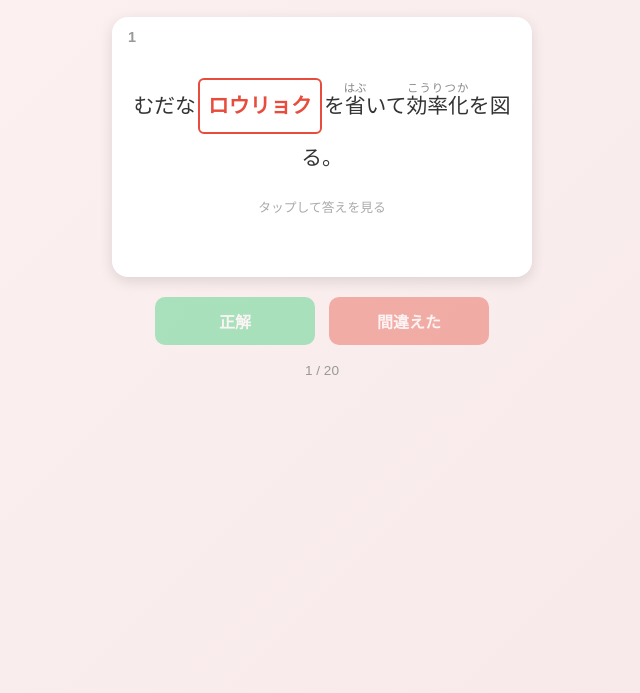
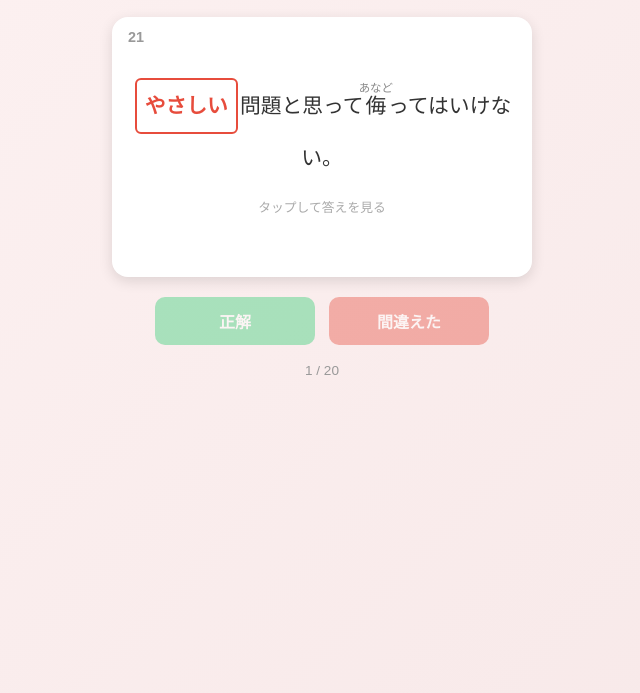
Before and after one commit to reality1317-alt/kanji-flashcards-, a plain HTML site: page index.html in a window 1280 px wide. Shown: the part 107-800 px from the top of the page, without its empty margins (318-958 px from the left). Drawn offline with Linux system fonts and the light colour scheme.

Commit message:
Add files via upload

```diff
--- a/index.html
+++ b/index.html
@@ -2,7 +2,7 @@
 <html lang="ja">
 <head>
 <meta charset="UTF-8">
-<title>総合復習問題 第10回 (1-20)</title>
+<title>総合復習問題 第10回 (21-40)</title>
 <style>
   * { box-sizing: border-box; }
   body {
@@ -207,7 +207,7 @@
 </head>
 <body>
 
-<h1>総合復習問題 第10回（1〜20）</h1>
+<h1>総合復習問題 第10回（21〜40）</h1>
 <div class="progress" id="progress"></div>
 
 <div id="app"></div>
@@ -215,207 +215,206 @@
 <script>
 const questions = [
  {
-  "num": 1,
-  "before": "むだな",
-  "target": "ロウリョク",
-  "after": "を<ruby>省<rt>はぶ</rt></ruby>いて<ruby>効率化<rt>こうりつか</rt></ruby>を図る。",
-  "beforeRuby": "むだな",
-  "afterRuby": "を<ruby>省<rt>はぶ</rt></ruby>いて<ruby>効率化<rt>こうりつか</rt></ruby>を図る。",
-  "kanji": "労力",
-  "reading": "ろうりょく"
+  "num": 21,
+  "before": "",
+  "target": "やさしい",
+  "after": "問題と思って<ruby>侮<rt>あなど</rt></ruby>ってはいけない。",
+  "beforeRuby": "",
+  "afterRuby": "問題と思って<ruby>侮<rt>あなど</rt></ruby>ってはいけない。",
+  "kanji": "易しい",
+  "reading": "やさしい"
  },
  {
-  "num": 2,
-  "before": "ほんのりと",
-  "target": "さくらいろ",
-  "after": "に<ruby>染<rt>そ</rt></ruby>まった<ruby>頬<rt>ほお</rt></ruby>。",
-  "beforeRuby": "ほんのりと",
-  "afterRuby": "に<ruby>染<rt>そ</rt></ruby>まった<ruby>頬<rt>ほお</rt></ruby>。",
-  "kanji": "桜色",
-  "reading": "さくらいろ"
+  "num": 22,
+  "before": "<ruby>誰<rt>だれ</rt></ruby>もその<ruby>怪<rt>あや</rt></ruby>しげな",
+  "target": "エキタイ",
+  "after": "に手を<ruby>触<rt>ふ</rt></ruby>れようとはしなかった。",
+  "beforeRuby": "<ruby>誰<rt>だれ</rt></ruby>もその<ruby>怪<rt>あや</rt></ruby>しげな",
+  "afterRuby": "に手を<ruby>触<rt>ふ</rt></ruby>れようとはしなかった。",
+  "kanji": "液体",
+  "reading": "えきたい"
  },
  {
-  "num": 3,
-  "before": "まるで",
-  "target": "ガンチュウ",
-  "after": "にないかのように<ruby>無視<rt>むし</rt></ruby>された。",
-  "beforeRuby": "まるで",
-  "afterRuby": "にないかのように<ruby>無視<rt>むし</rt></ruby>された。",
-  "kanji": "眼中",
-  "reading": "がんちゅう"
+  "num": 23,
+  "before": "一度",
+  "target": "シュウカン",
+  "after": "化したことを元に<ruby>戻<rt>もど</rt></ruby>すのは<ruby>難<rt>むずか</rt></ruby>しい。",
+  "beforeRuby": "一度",
+  "afterRuby": "化したことを元に<ruby>戻<rt>もど</rt></ruby>すのは<ruby>難<rt>むずか</rt></ruby>しい。",
+  "kanji": "習慣",
+  "reading": "しゅうかん"
  },
  {
-  "num": 4,
-  "before": "<ruby>彼<rt>かれ</rt></ruby>のなしとげた<ruby>偉業<rt>いぎょう</rt></ruby>は",
-  "target": "エイキュウ",
-  "after": "に<ruby>語<rt>かた</rt></ruby>り<ruby>継<rt>つ</rt></ruby>がれるだろう。",
-  "beforeRuby": "<ruby>彼<rt>かれ</rt></ruby>のなしとげた<ruby>偉業<rt>いぎょう</rt></ruby>は",
-  "afterRuby": "に<ruby>語<rt>かた</rt></ruby>り<ruby>継<rt>つ</rt></ruby>がれるだろう。",
-  "kanji": "永久",
-  "reading": "えいきゅう"
+  "num": 24,
+  "before": "<ruby>亡命<rt>ぼうめい</rt></ruby>中の<ruby>元大統領<rt>もとだいとうりょう</rt></ruby>に、国家に対する",
+  "target": "ハンギャク",
+  "after": "の<ruby>罪<rt>つみ</rt></ruby>で有罪が<ruby>宣告<rt>せんこく</rt></ruby>された。",
+  "beforeRuby": "<ruby>亡命<rt>ぼうめい</rt></ruby>中の<ruby>元大統領<rt>もとだいとうりょう</rt></ruby>に、国家に対する",
+  "afterRuby": "の<ruby>罪<rt>つみ</rt></ruby>で有罪が<ruby>宣告<rt>せんこく</rt></ruby>された。",
+  "kanji": "反逆",
+  "reading": "はんぎゃく"
  },
  {
-  "num": 5,
-  "before": "<ruby>気象<rt>きしょう</rt></ruby> ",
-  "target": "エイセイ",
-  "after": "からの<ruby>情報<rt>じょうほう</rt></ruby>をもとに、明日の天気を<ruby>予測<rt>よそく</rt></ruby>する。",
-  "beforeRuby": "<ruby>気象<rt>きしょう</rt></ruby> ",
-  "afterRuby": "からの<ruby>情報<rt>じょうほう</rt></ruby>をもとに、明日の天気を<ruby>予測<rt>よそく</rt></ruby>する。",
-  "kanji": "衛星",
-  "reading": "えいせい"
+  "num": 25,
+  "before": "<ruby>宮殿<rt>きゅうでん</rt></ruby>の門前には、いつも同じ<ruby>服装<rt>ふくそう</rt></ruby>の",
+  "target": "エイヘイ",
+  "after": "が立っている。",
+  "beforeRuby": "<ruby>宮殿<rt>きゅうでん</rt></ruby>の門前には、いつも同じ<ruby>服装<rt>ふくそう</rt></ruby>の",
+  "afterRuby": "が立っている。",
+  "kanji": "衛兵",
+  "reading": "えいへい"
  },
  {
-  "num": 6,
-  "before": "<ruby>信州<rt>しんしゅう</rt></ruby>の山々の<ruby>雪解<rt>ゆきど</rt></ruby>け水を集めた<ruby>千曲<rt>ちくま</rt></ruby><ruby>川<rt>がわ</rt></ruby>は、",
-  "target": "タイガ",
-  "after": "となって日本海に注ぐ。",
-  "beforeRuby": "<ruby>信州<rt>しんしゅう</rt></ruby>の山々の<ruby>雪解<rt>ゆきど</rt></ruby>け水を集めた<ruby>千曲<rt>ちくま</rt></ruby><ruby>川<rt>がわ</rt></ruby>は、",
-  "afterRuby": "となって日本海に注ぐ。",
-  "kanji": "大河",
-  "reading": "たいが"
+  "num": 26,
+  "before": "",
+  "target": "ムエキ",
+  "after": "な<ruby>反抗<rt>はんこう</rt></ruby>はもう終わりにしよう。",
+  "beforeRuby": "",
+  "afterRuby": "な<ruby>反抗<rt>はんこう</rt></ruby>はもう終わりにしよう。",
+  "kanji": "無益",
+  "reading": "むえき"
  },
  {
-  "num": 7,
-  "before": "<ruby>永年<rt>ながねん</rt></ruby>の<ruby>努力<rt>どりょく</rt></ruby>が実を<ruby>結<rt>むす</rt></ruby>び、ついに",
-  "target": "カンブ",
-  "after": "に<ruby>昇格<rt>しょうかく</rt></ruby>した。",
-  "beforeRuby": "<ruby>永年<rt>ながねん</rt></ruby>の<ruby>努力<rt>どりょく</rt></ruby>が実を<ruby>結<rt>むす</rt></ruby>び、ついに",
-  "afterRuby": "に<ruby>昇格<rt>しょうかく</rt></ruby>した。",
-  "kanji": "幹部",
-  "reading": "かんぶ"
+  "num": 27,
+  "before": "出発する<ruby>便<rt>びん</rt></ruby>が",
+  "target": "カクテイ",
+  "after": "したら教えてください。",
+  "beforeRuby": "出発する<ruby>便<rt>びん</rt></ruby>が",
+  "afterRuby": "したら教えてください。",
+  "kanji": "確定",
+  "reading": "かくてい"
  },
  {
-  "num": 8,
-  "before": "十六",
-  "target": "セイキ",
-  "after": "の<ruby>姿<rt>すがた</rt></ruby>を今に<ruby>伝<rt>つた</rt></ruby>える<ruby>古城<rt>こじょう</rt></ruby>。",
-  "beforeRuby": "十六",
-  "afterRuby": "の<ruby>姿<rt>すがた</rt></ruby>を今に<ruby>伝<rt>つた</rt></ruby>える<ruby>古城<rt>こじょう</rt></ruby>。",
-  "kanji": "世紀",
-  "reading": "せいき"
+  "num": 28,
+  "before": "大野くんとは<ruby>幼稚園<rt>ようちえん</rt></ruby>からの",
+  "target": "キュウチ",
+  "after": "の<ruby>仲<rt>なか</rt></ruby>で、<ruby>彼<rt>かれ</rt></ruby>のことなら何でも知っている。",
+  "beforeRuby": "大野くんとは<ruby>幼稚園<rt>ようちえん</rt></ruby>からの",
+  "afterRuby": "の<ruby>仲<rt>なか</rt></ruby>で、<ruby>彼<rt>かれ</rt></ruby>のことなら何でも知っている。",
+  "kanji": "旧知",
+  "reading": "きゅうち"
  },
  {
-  "num": 9,
-  "before": "",
-  "target": "すえながく",
-  "after": "会社が<ruby>栄<rt>さか</rt></ruby>えることを<ruby>願<rt>ねが</rt></ruby>う。",
-  "beforeRuby": "",
-  "afterRuby": "会社が<ruby>栄<rt>さか</rt></ruby>えることを<ruby>願<rt>ねが</rt></ruby>う。",
-  "kanji": "末永く",
-  "reading": "すえながく"
+  "num": 29,
+  "before": "<ruby>蔵書<rt>ぞうしょ</rt></ruby>の図書",
+  "target": "モクロク",
+  "after": "をつくる。",
+  "beforeRuby": "<ruby>蔵書<rt>ぞうしょ</rt></ruby>の図書",
+  "afterRuby": "をつくる。",
+  "kanji": "目録",
+  "reading": "もくろく"
  },
  {
-  "num": 10,
-  "before": "<ruby>不況<rt>ふきょう</rt></ruby>に<ruby>伴<rt>ともな</rt></ruby>いじわじわと",
-  "target": "ブッカ",
-  "after": "が下落している。",
-  "beforeRuby": "<ruby>不況<rt>ふきょう</rt></ruby>に<ruby>伴<rt>ともな</rt></ruby>いじわじわと",
-  "afterRuby": "が下落している。",
-  "kanji": "物価",
-  "reading": "ぶっか"
+  "num": 30,
+  "before": "学校の<ruby>裏通<rt>うらどお</rt></ruby>りは車の",
+  "target": "オウライ",
+  "after": "が少なく安全である。",
+  "beforeRuby": "学校の<ruby>裏通<rt>うらどお</rt></ruby>りは車の",
+  "afterRuby": "が少なく安全である。",
+  "kanji": "往来",
+  "reading": "おうらい"
  },
  {
-  "num": 11,
-  "before": "本屋から",
-  "target": "シンカン",
-  "after": "<ruby>雑誌<rt>ざっし</rt></ruby>の<ruby>入荷<rt>にゅうか</rt></ruby>の<ruby>連絡<rt>れんらく</rt></ruby>を受け取る。",
-  "beforeRuby": "本屋から",
-  "afterRuby": "<ruby>雑誌<rt>ざっし</rt></ruby>の<ruby>入荷<rt>にゅうか</rt></ruby>の<ruby>連絡<rt>れんらく</rt></ruby>を受け取る。",
-  "kanji": "新刊",
-  "reading": "しんかん"
+  "num": 31,
+  "before": "年に四回、<ruby>季節<rt>きせつ</rt></ruby>ごとに",
+  "target": "カンコウ",
+  "after": "される雑誌を定期<ruby>購読<rt>こうどく</rt></ruby>する。",
+  "beforeRuby": "年に四回、<ruby>季節<rt>きせつ</rt></ruby>ごとに",
+  "afterRuby": "される雑誌を定期<ruby>購読<rt>こうどく</rt></ruby>する。",
+  "kanji": "刊行",
+  "reading": "かんこう"
  },
  {
-  "num": 12,
-  "before": "このエレベーターは",
-  "target": "キュウシキ",
-  "after": "だがまだ動く。",
-  "beforeRuby": "このエレベーターは",
-  "afterRuby": "だがまだ動く。",
-  "kanji": "旧式",
-  "reading": "きゅうしき"
+  "num": 32,
+  "before": "<ruby>伝統的<rt>でんとうてき</rt></ruby>な",
+  "target": "ギホウ",
+  "after": "を用いて日本家屋を<ruby>建<rt>た</rt></ruby>てる。",
+  "beforeRuby": "<ruby>伝統的<rt>でんとうてき</rt></ruby>な",
+  "afterRuby": "を用いて日本家屋を<ruby>建<rt>た</rt></ruby>てる。",
+  "kanji": "技法",
+  "reading": "ぎほう"
  },
  {
-  "num": 13,
-  "before": "<ruby>事故<rt>じこ</rt></ruby>の",
-  "target": "ゲンイン",
-  "after": "を見きわめ、<ruby>再発<rt>さいはつ</rt></ruby><ruby>防止<rt>ぼうし</rt></ruby>に<ruby>努<rt>つと</rt></ruby>める。",
-  "beforeRuby": "<ruby>事故<rt>じこ</rt></ruby>の",
-  "afterRuby": "を見きわめ、<ruby>再発<rt>さいはつ</rt></ruby><ruby>防止<rt>ぼうし</rt></ruby>に<ruby>努<rt>つと</rt></ruby>める。",
-  "kanji": "原因",
-  "reading": "げんいん"
+  "num": 33,
+  "before": "<ruby>青函<rt>せいかん</rt></ruby>トンネルは",
+  "target": "エイエン",
+  "after": "に<ruby>続<rt>つづ</rt></ruby>くかと思われる長さだった。",
+  "beforeRuby": "<ruby>青函<rt>せいかん</rt></ruby>トンネルは",
+  "afterRuby": "に<ruby>続<rt>つづ</rt></ruby>くかと思われる長さだった。",
+  "kanji": "永遠",
+  "reading": "えいえん"
  },
  {
-  "num": 14,
-  "before": "記者会見の<ruby>最後<rt>さいご</rt></ruby>に<ruby>質疑<rt>しつぎ</rt></ruby>",
-  "target": "オウトウ",
-  "after": "の時間を<ruby>設<rt>もう</rt></ruby>ける。",
-  "beforeRuby": "記者会見の<ruby>最後<rt>さいご</rt></ruby>に<ruby>質疑<rt>しつぎ</rt></ruby>",
-  "afterRuby": "の時間を<ruby>設<rt>もう</rt></ruby>ける。",
-  "kanji": "応答",
-  "reading": "おうとう"
+  "num": 34,
+  "before": "<ruby>怪<rt>あや</rt></ruby>しげな<ruby>一団<rt>いちだん</rt></ruby>は",
+  "target": "カメン",
+  "after": "で顔を<ruby>隠<rt>かく</rt></ruby>していた。",
+  "beforeRuby": "<ruby>怪<rt>あや</rt></ruby>しげな<ruby>一団<rt>いちだん</rt></ruby>は",
+  "afterRuby": "で顔を<ruby>隠<rt>かく</rt></ruby>していた。",
+  "kanji": "仮面",
+  "reading": "かめん"
  },
  {
-  "num": 15,
-  "before": "大宮くんはよく<ruby>冗談<rt>じょうだん</rt></ruby>をいうので、<ruby>彼<rt>かれ</rt></ruby>の話を",
-  "target": "ガクメン",
-  "after": "通りに受け取ることはできない。",
-  "beforeRuby": "大宮くんはよく<ruby>冗談<rt>じょうだん</rt></ruby>をいうので、<ruby>彼<rt>かれ</rt></ruby>の話を",
-  "afterRuby": "通りに受け取ることはできない。",
-  "kanji": "額面",
-  "reading": "がくめん"
+  "num": 35,
+  "before": "父は",
+  "target": "フなれ",
+  "after": "な手つきでおにぎりを<ruby>握<rt>にぎ</rt></ruby>っていた。",
+  "beforeRuby": "父は",
+  "afterRuby": "な手つきでおにぎりを<ruby>握<rt>にぎ</rt></ruby>っていた。",
+  "kanji": "不慣れ",
+  "reading": "ふなれ"
  },
  {
-  "num": 16,
-  "before": "教会の<ruby>運営<rt>うんえい</rt></ruby>は、<ruby>信者<rt>しんじゃ</rt></ruby>からの",
-  "target": "キフ",
-  "after": "金でまかなっている。",
-  "beforeRuby": "教会の<ruby>運営<rt>うんえい</rt></ruby>は、<ruby>信者<rt>しんじゃ</rt></ruby>からの",
-  "afterRuby": "金でまかなっている。",
-  "kanji": "寄付",
-  "reading": "きふ"
+  "num": 36,
+  "before": "<ruby>誰<rt>だれ</rt></ruby>がどう",
+  "target": "さかだち",
+  "after": "しても、<ruby>彼<rt>かれ</rt></ruby>の足の速さにはかなわない。",
+  "beforeRuby": "<ruby>誰<rt>だれ</rt></ruby>がどう",
+  "afterRuby": "しても、<ruby>彼<rt>かれ</rt></ruby>の足の速さにはかなわない。",
+  "kanji": "逆立ち",
+  "reading": "さかだち"
  },
  {
-  "num": 17,
-  "before": "はやく<ruby>受験<rt>じゅけん</rt></ruby>の",
-  "target": "ジュウアツ",
-  "after": "から<ruby>解放<rt>かいほう</rt></ruby>されたい。",
-  "beforeRuby": "はやく<ruby>受験<rt>じゅけん</rt></ruby>の",
-  "afterRuby": "から<ruby>解放<rt>かいほう</rt></ruby>されたい。",
-  "kanji": "重圧",
-  "reading": "じゅうあつ"
+  "num": 37,
+  "before": "<ruby>新幹線<rt>しんかんせん</rt></ruby>のおかげで<ruby>長距離<rt>ちょうきょり</rt></ruby>の",
+  "target": "イドウ",
+  "after": "が楽になった。",
+  "beforeRuby": "<ruby>新幹線<rt>しんかんせん</rt></ruby>のおかげで<ruby>長距離<rt>ちょうきょり</rt></ruby>の",
+  "afterRuby": "が楽になった。",
+  "kanji": "移動",
+  "reading": "いどう"
  },
  {
-  "num": 18,
-  "before": "<ruby>大統領<rt>だいとうりょう</rt></ruby>の",
-  "target": "エンゼツ",
-  "after": "を聞くために、広場には多くの人が集まった。",
-  "beforeRuby": "<ruby>大統領<rt>だいとうりょう</rt></ruby>の",
-  "afterRuby": "を聞くために、広場には多くの人が集まった。",
-  "kanji": "演説",
-  "reading": "えんぜつ"
+  "num": 38,
+  "before": "<ruby>満開<rt>まんかい</rt></ruby>の",
+  "target": "よざくら",
+  "after": "を目にして、その美しさに息をのんだ。",
+  "beforeRuby": "<ruby>満開<rt>まんかい</rt></ruby>の",
+  "afterRuby": "を目にして、その美しさに息をのんだ。",
+  "kanji": "夜桜",
+  "reading": "よざくら"
  },
  {
-  "num": 19,
-  "before": "夜行バスを<ruby>利用<rt>りょう</rt></ruby>して、",
-  "target": "カクやす",
-  "after": "<ruby>料<rt>りょう</rt></ruby><ruby>金<rt>きん</rt></ruby>で旅をする。",
-  "beforeRuby": "夜行バスを<ruby>利用<rt>りょう</rt></ruby>して、",
-  "afterRuby": "<ruby>料<rt>りょう</rt></ruby><ruby>金<rt>きん</rt></ruby>で旅をする。",
-  "kanji": "格安",
-  "reading": "かくやす"
+  "num": 39,
+  "before": "<ruby>誰<rt>だれ</rt></ruby>にでもわかるように",
+  "target": "メイカイ",
+  "after": "で<ruby>簡潔<rt>かんけつ</rt></ruby>な<ruby>説明<rt>せつめい</rt></ruby>をする。",
+  "beforeRuby": "<ruby>誰<rt>だれ</rt></ruby>にでもわかるように",
+  "afterRuby": "で<ruby>簡潔<rt>かんけつ</rt></ruby>な<ruby>説明<rt>せつめい</rt></ruby>をする。",
+  "kanji": "明快",
+  "reading": "めいかい"
  },
  {
-  "num": 20,
-  "before": "<ruby>孫<rt>まご</rt></ruby>の",
-  "target": "よろこぶ",
-  "after": "姿を<ruby>想像<rt>そうぞう</rt></ruby>しながらおもちゃを買う。",
-  "beforeRuby": "<ruby>孫<rt>まご</rt></ruby>の",
-  "afterRuby": "姿を<ruby>想像<rt>そうぞう</rt></ruby>しながらおもちゃを買う。",
-  "kanji": "喜ぶ",
-  "reading": "よろこぶ"
+  "num": 40,
+  "before": "<ruby>授業<rt>じゅぎょう</rt></ruby>が終わったら、",
+  "target": "よりみち",
+  "after": "をせずまっすぐ家に帰る。",
+  "beforeRuby": "<ruby>授業<rt>じゅぎょう</rt></ruby>が終わったら、",
+  "afterRuby": "をせずまっすぐ家に帰る。",
+  "kanji": "寄り道",
+  "reading": "よりみち"
  }
 ];
-
 let current = 0;
 let flipped = false;
 let results = new Array(questions.length).fill(null);
```
